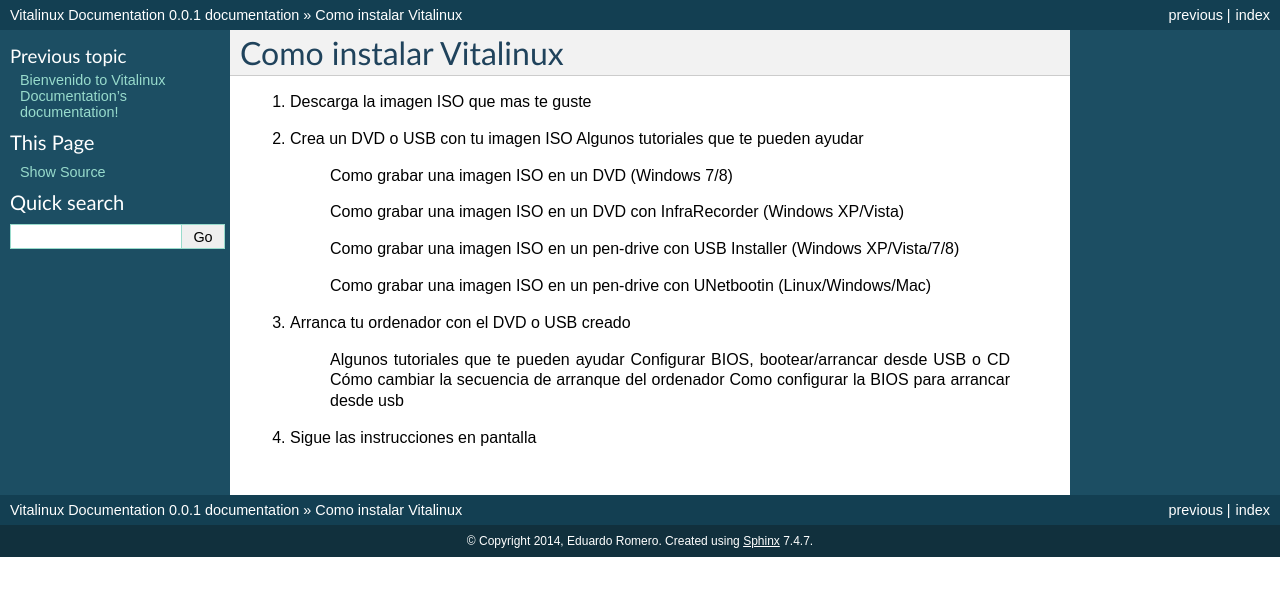
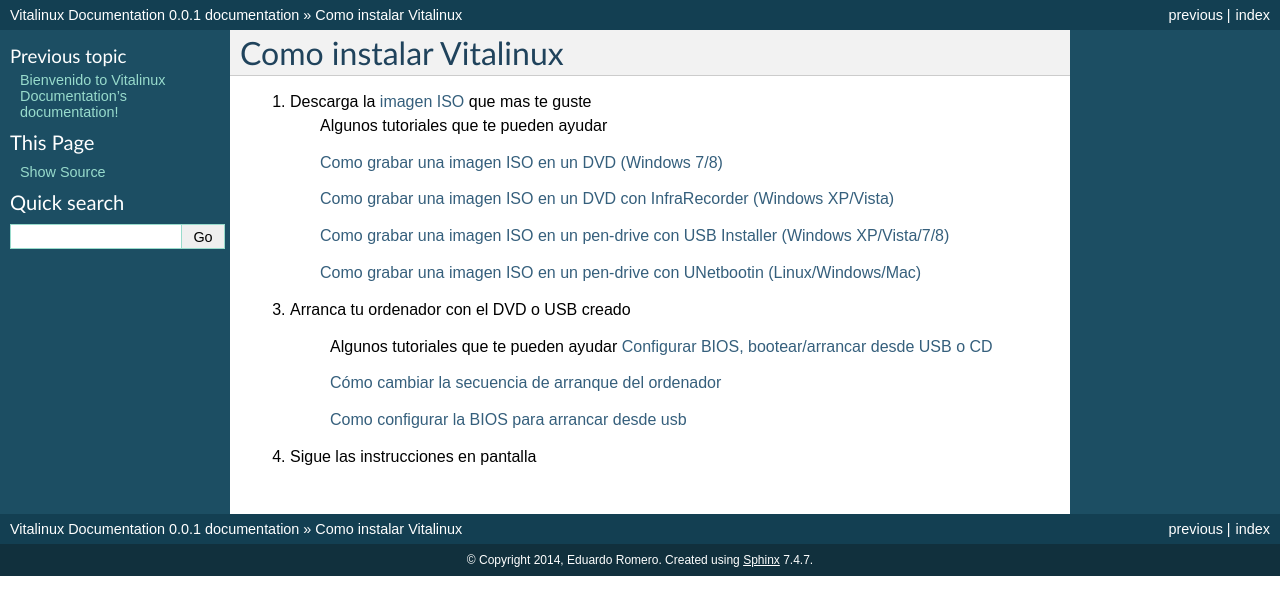
Before and after one commit to vitalinux/doc, a Sphinx documentation site: the page built from source/howtoinstall.rst, in a window 1280 px wide. Shown: the top 615 px of the page. Built offline with Sphinx 7.4.7, drawn with Linux system fonts in a browser that asks for light colours.

Commit message:
updating howtoinstall.rst

```diff
--- a/source/howtoinstall.rst
+++ b/source/howtoinstall.rst
@@ -2,23 +2,29 @@
 Como instalar Vitalinux
 =======================
 
-1. Descarga la imagen ISO que mas te guste
+1. Descarga la `imagen ISO <http://www.vitalinux.org/>`_ que mas te guste
+    Algunos tutoriales que te pueden ayudar
 
-2. Crea un DVD o USB con tu imagen ISO Algunos tutoriales que te pueden ayudar
+    `Como grabar una imagen ISO en un DVD (Windows 7/8) <http://www.vitalinux.org/?page_id=423>`_
 
-    Como grabar una imagen ISO en un DVD (Windows 7/8)
 
-    Como grabar una imagen ISO en un DVD con InfraRecorder (Windows XP/Vista)
+    `Como grabar una imagen ISO en un DVD con InfraRecorder (Windows XP/Vista) <http://www.vitalinux.org/?page_id=434>`_
 
-    Como grabar una imagen ISO en un pen-drive con USB Installer (Windows XP/Vista/7/8)
 
-    Como grabar una imagen ISO en un pen-drive con UNetbootin (Linux/Windows/Mac)
+    `Como grabar una imagen ISO en un pen-drive con USB Installer (Windows XP/Vista/7/8) <http://www.vitalinux.org/?page_id=443>`_
+
+
+    `Como grabar una imagen ISO en un pen-drive con UNetbootin (Linux/Windows/Mac) <http://www.vitalinux.org/?page_id=460>`_
+
 
 3. Arranca tu ordenador con el DVD o USB creado
 
     Algunos tutoriales que te pueden ayudar
-    Configurar BIOS, bootear/arrancar desde USB o CD
-    Cómo cambiar la secuencia de arranque del ordenador
-    Como configurar la BIOS para arrancar desde usb
+    `Configurar BIOS, bootear/arrancar desde USB o CD <http://www.taringa.net/posts/hazlo-tu-mismo/10934890/Configurar-BIOS-bootear-arrancar-desde-USB-o-CD.html>`_
+
+    `Cómo cambiar la secuencia de arranque del ordenador <http://www.pandasecurity.com/spain/homeusers/support/card?id=950011>`_
+
+    `Como configurar la BIOS para arrancar desde usb <http://www.youtube.com/watch?v=QAK-lrcxEVo>`_
+
 
 4. Sigue las instrucciones en pantalla
```
